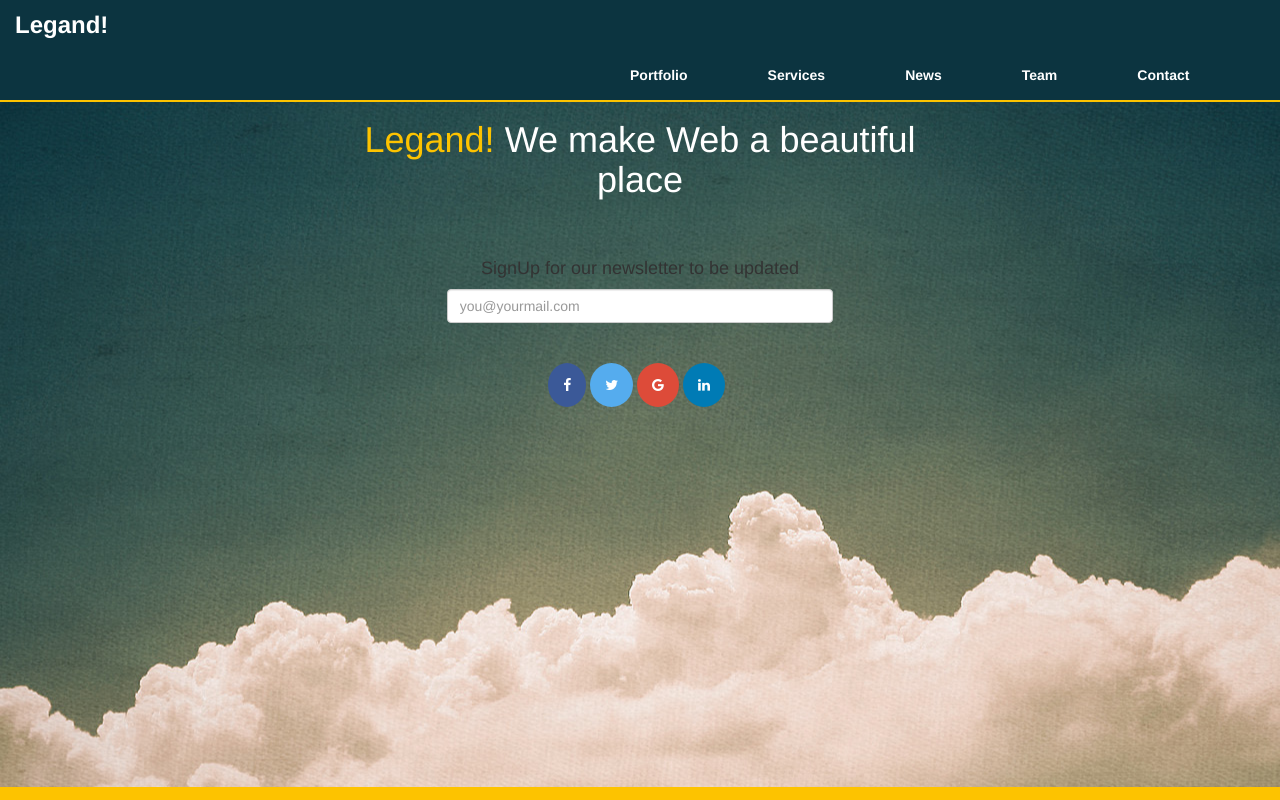
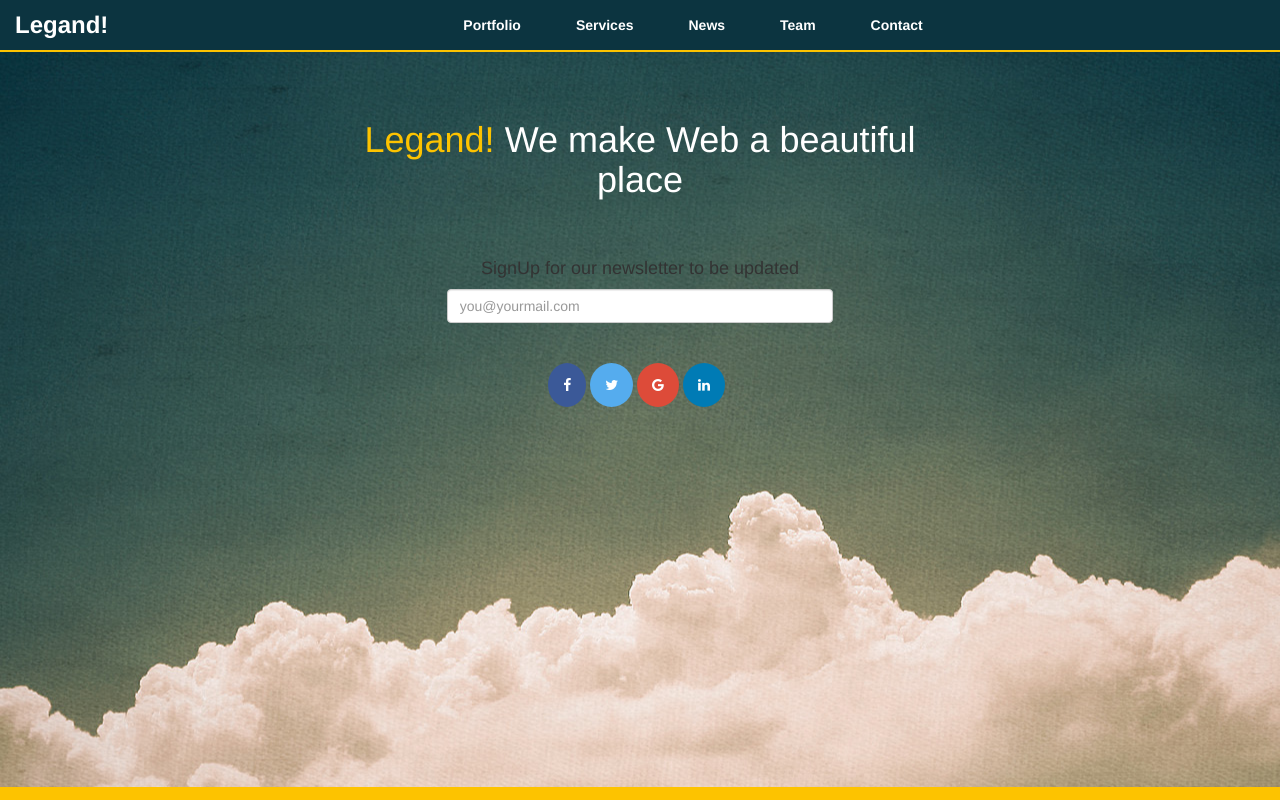
Before and after one commit to zahoorshinwari/Legand-UI, a plain HTML site: page index.html in a window 1280 px wide. Shown: the top 800 px of the page. Drawn offline with nearby package versions, Linux system fonts and the light colour scheme.

Commit message:
Legand UI

```diff
--- a/style.css
+++ b/style.css
@@ -29,7 +29,7 @@
 
 .navbar-inverse .nav
 {
-	padding-left: 550px;
+	padding-left: 300px;
 }
 
 @media screen and (max-width: 480px)
@@ -46,7 +46,7 @@
 {
 	color: white;
 	font-weight: bold;
-	padding-left: 65px;
+	padding-left: 40px;
 }
 
 .navbar-inverse .navbar-nav > li > a:hover
```
